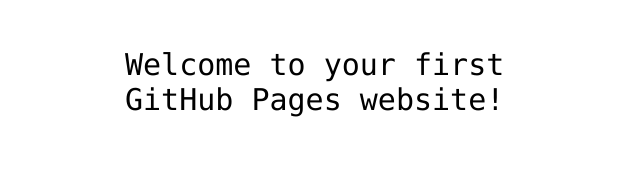
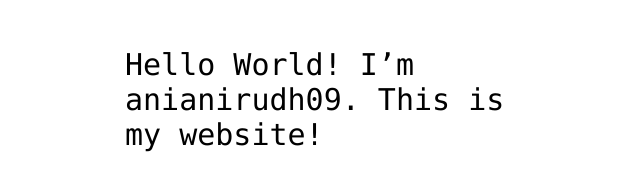
Before and after one commit to anianirudh09/anianirudh09.github.io, a plain HTML site: page index.html in a window 1280 px wide. Shown: the part 341-532 px from the top of the page, without its empty margins (315-955 px from the left). Drawn offline with Linux system fonts and the light colour scheme.

Commit message:
adding my username to index.html file

```diff
--- a/index.html
+++ b/index.html
@@ -12,7 +12,7 @@
 <img src="https://octodex.github.com/images/daftpunktocat-thomas.gif" id="octocat" alt="octocat-gif" />
 
 <!-- Change this code here by copy and pasting your template on line 15 -->
-<p>Welcome to your first GitHub Pages website!</p>
+<p>Hello World! I’m anianirudh09. This is my website!</p>
 
 </body>
 </html>
```
